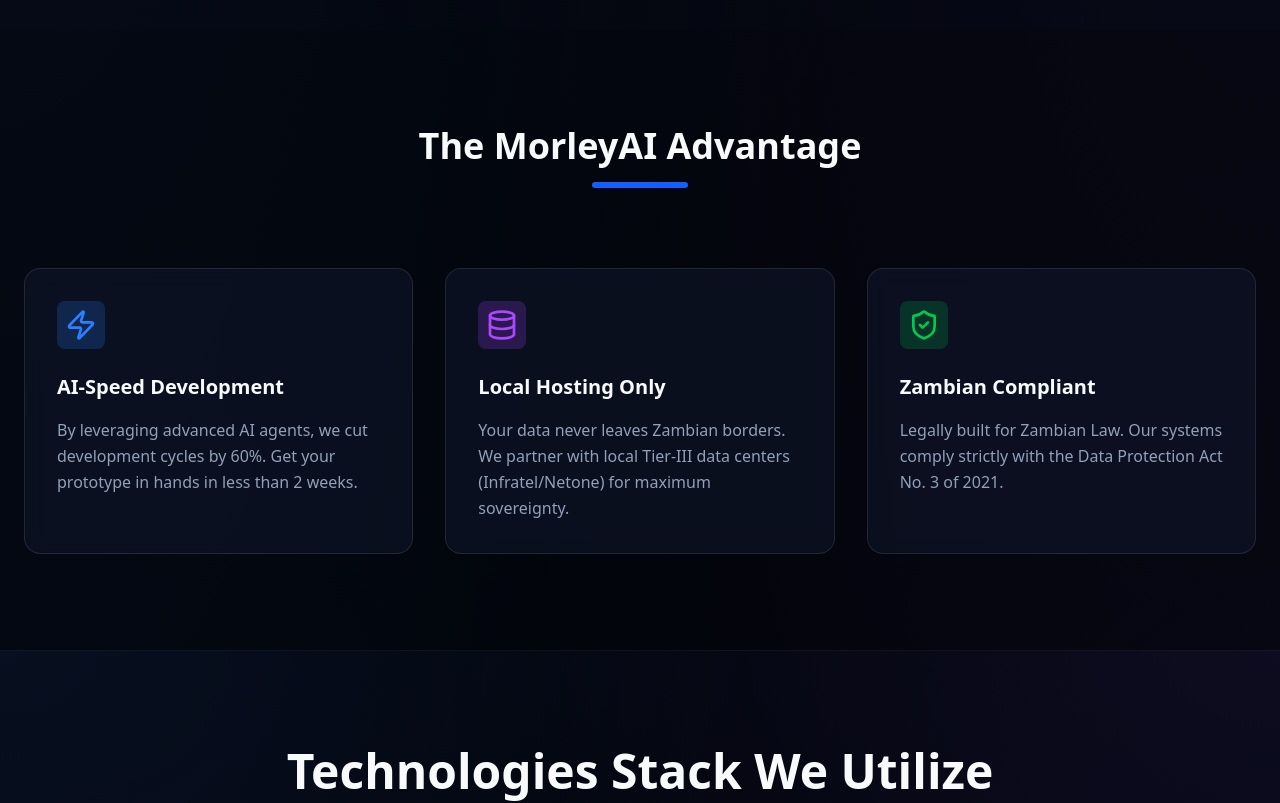
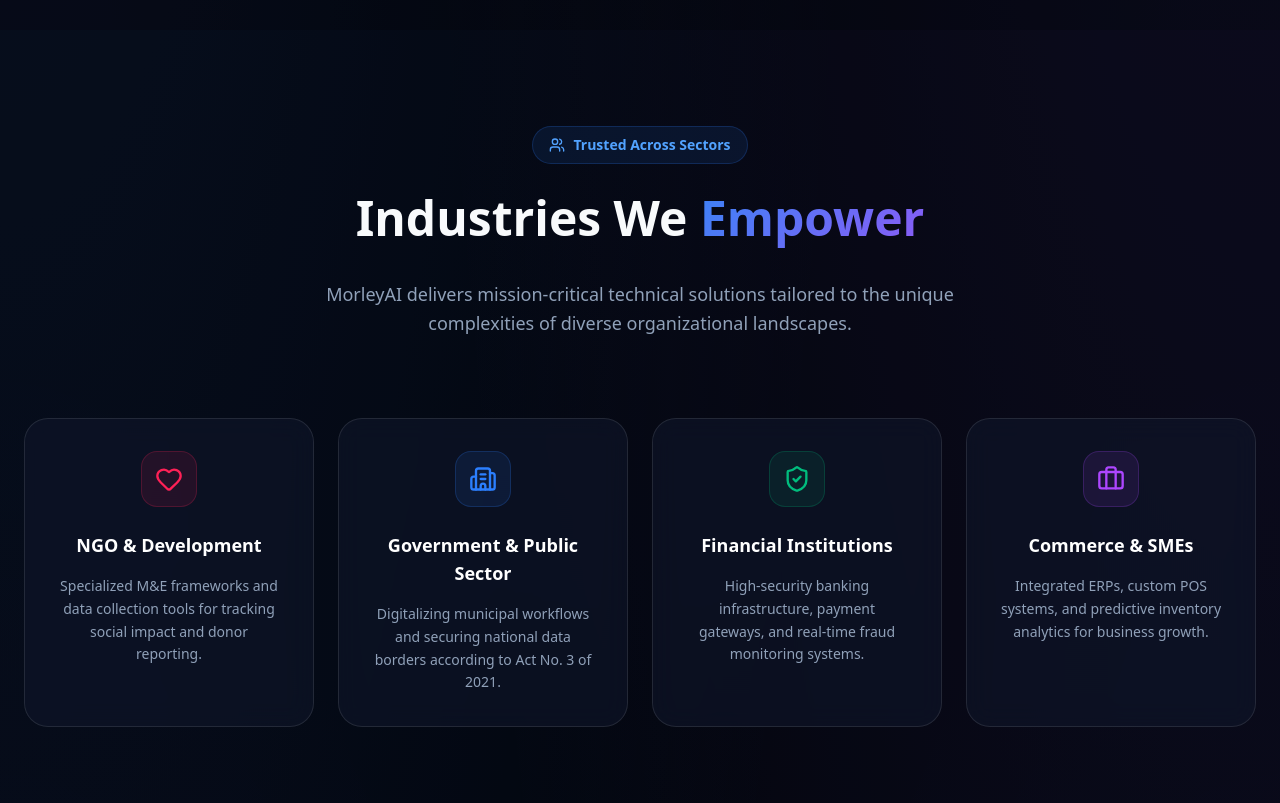
Before and after one commit to Morley020/MorleyAI, a Next.js app: page / in a window 1280 px wide. Shown: the part 1680-2483 px from the top of the page. Built offline with nearby package versions, Linux system fonts and the light colour scheme.

Commit message:
feat: clarify service pillars and add sector expertise component

```diff
--- a/src/app/page.tsx
+++ b/src/app/page.tsx
@@ -1,11 +1,12 @@
 "use client";
 
 import { motion } from "framer-motion";
-import { ArrowRight, Bot, Database, Zap, Cpu, Server, ShieldCheck, LayoutDashboard, Lock } from "lucide-react";
+import { ArrowRight, Bot, Cpu, Server, ShieldCheck, LayoutDashboard, Binary, Activity, Lock as LockIcon } from "lucide-react";
 import Link from "next/link";
 import TechStackMarquee from "@/components/TechStackMarquee";
 import PartnerNetwork from "@/components/PartnerNetwork";
 import ProjectShowcase from "@/components/ProjectShowcase";
+import SectorExpertise from "@/components/SectorExpertise";
 
 /**
  * HomePage Structure
@@ -82,6 +83,9 @@
       {/* Partner Logos Section */}
       <PartnerNetwork />
 
+      {/* Sector Expertise Section */}
+      <SectorExpertise />
+
       {/* Features Grid */}
       <section className="py-24 px-6 bg-black/50">
         <div className="max-w-7xl mx-auto">
@@ -91,33 +95,33 @@
           </div>
 
           <div className="grid grid-cols-1 md:grid-cols-3 gap-8">
-            <div className="p-8 rounded-2xl glass glow-hover transition-all">
-              <div className="w-12 h-12 bg-blue-500/20 rounded-lg flex items-center justify-center mb-6">
-                <Zap className="text-blue-500 w-8 h-8" />
+            <div className="p-8 rounded-[2rem] glass hover:border-blue-500/30 transition-all border border-white/5">
+              <div className="w-14 h-14 bg-blue-500/10 rounded-2xl flex items-center justify-center mb-6 border border-blue-500/20">
+                <Binary className="text-blue-500 w-8 h-8" />
               </div>
-              <h3 className="text-xl font-bold mb-4">AI-Speed Development</h3>
-              <p className="text-slate-400 leading-relaxed">
-                By leveraging advanced AI agents, we cut development cycles by 60%. Get your prototype in hands in less than 2 weeks.
+              <h3 className="text-xl font-bold mb-4 text-white">Software Engineering</h3>
+              <p className="text-slate-400 leading-relaxed text-sm">
+                Bespoke enterprise architecture built with AI velocity. We specialize in high-scale ERPs, Fintech, and custom organizational systems.
               </p>
             </div>
 
-            <div className="p-8 rounded-2xl glass glow-hover transition-all">
-              <div className="w-12 h-12 bg-purple-500/20 rounded-lg flex items-center justify-center mb-6">
-                <Database className="text-purple-500 w-8 h-8" />
+            <div className="p-8 rounded-[2rem] glass hover:border-rose-500/30 transition-all border border-white/5">
+              <div className="w-14 h-14 bg-rose-500/10 rounded-2xl flex items-center justify-center mb-6 border border-rose-500/20">
+                <ShieldCheck className="text-rose-500 w-8 h-8" />
               </div>
-              <h3 className="text-xl font-bold mb-4">Local Hosting Only</h3>
-              <p className="text-slate-400 leading-relaxed">
-                Your data never leaves Zambian borders. We partner with local Tier-III data centers (Infratel/Netone) for maximum sovereignty.
+              <h3 className="text-xl font-bold mb-4 text-white">Cyber Security</h3>
+              <p className="text-slate-400 leading-relaxed text-sm">
+                Elite offensive and defensive operations. We ensure Act No. 3 compliance and 100% data sovereignty through local Zambian hosting.
               </p>
             </div>
 
-            <div className="p-8 rounded-2xl glass glow-hover transition-all">
-              <div className="w-12 h-12 bg-green-500/20 rounded-lg flex items-center justify-center mb-6">
-                <ShieldCheck className="text-green-500 w-8 h-8" />
+            <div className="p-8 rounded-[2rem] glass hover:border-emerald-500/30 transition-all border border-white/5">
+              <div className="w-14 h-14 bg-emerald-500/10 rounded-2xl flex items-center justify-center mb-6 border border-emerald-500/20">
+                <Activity className="text-emerald-500 w-8 h-8" />
               </div>
-              <h3 className="text-xl font-bold mb-4">Zambian Compliant</h3>
-              <p className="text-slate-400 leading-relaxed">
-                Legally built for Zambian Law. Our systems comply strictly with the Data Protection Act No. 3 of 2021.
+              <h3 className="text-xl font-bold mb-4 text-white">Monitoring & Evaluation</h3>
+              <p className="text-slate-400 leading-relaxed text-sm">
+                Data-driven insight frameworks. We automate organizational reporting and impact analysis with advanced predictive ML agents.
               </p>
             </div>
           </div>
@@ -214,7 +218,7 @@
               <div className="absolute inset-0 bg-gradient-to-t from-[#0f172a] via-transparent to-transparent" />
               <div className="absolute inset-0 flex items-center justify-center">
                 <div className="p-4 bg-blue-600 rounded-full shadow-2xl animate-pulse">
-                  <Lock className="w-8 h-8 text-white" />
+                  <LockIcon className="w-8 h-8 text-white" />
                 </div>
               </div>
             </div>
--- a/src/app/services/page.tsx
+++ b/src/app/services/page.tsx
@@ -3,36 +3,36 @@
 import { motion } from "framer-motion";
 import Link from "next/link";
 import {
-    Code2,
     ShieldCheck,
-    BarChart3,
     ArrowRight,
-    CheckCircle2
+    CheckCircle2,
+    Binary,
+    Activity
 } from "lucide-react";
 import SecurityEcosystem from "@/components/SecurityEcosystem";
 import AgenticPipeline from "@/components/AgenticPipeline";
 
 const services = [
     {
-        title: "Defensive Cyber Ops",
-        description: "Beyond simple firewalls. We implement AI-driven Defensive Operations (SecOps) and real-time adversary detection.",
-        icon: ShieldCheck,
-        features: ["Managed Threat Hunting", "24/7 AI-Agent Monitoring", "Local Log Sovereignty", "Quantum-Resistant Encryption"],
+        title: "Software Engineering",
+        description: "Bespoke enterprise architecture engineered with AI-agentic velocity. From high-scale ERPs to specialized Fintech platforms, we build the engines of African industry.",
+        icon: Binary,
+        features: ["Scalable Microservices", "Agent-Assisted Coding", "Legacy System Integration", "Cloud-Native Infrastructure"],
         color: "blue"
     },
     {
-        title: "Predictive Intelligence",
-        description: "Transforming big data into strategic foresight. We build ML pipelines for sales, inventory, and market trend forecasting.",
-        icon: BarChart3,
-        features: ["Prophet Model Integration", "Automated KPI Generation", "Interactive Intelligence Dashboards", "Big Data Pipeline Ops"],
-        color: "purple"
+        title: "Cyber Security",
+        description: "Elite defensive operations that go beyond simple firewalls. We provide offensive security testing, real-time threat hunting, and 100% Zambian data sovereignty.",
+        icon: ShieldCheck,
+        features: ["VAPT & Red Teaming", "Zambia Act No. 3 Compliance", "AI-Driven Sentry Logs", "Data Sovereignty Vaults"],
+        color: "rose"
     },
     {
-        title: "Elite Enterprise Systems",
-        description: "Mission-critical software engineered with AI velocity. From ERPs to Fintech platforms, built on Zambian ground.",
-        icon: Code2,
-        features: ["High-Velocity Prototyping", "Scalable Microservices", "Zambian Compliance Ledger", "Tier-III Local Hosting"],
-        color: "green"
+        title: "Monitoring & Evaluation",
+        description: "Transforming organizational data into actionable intelligence. We build custom M&E frameworks that track impact, optimize resources, and drive evidence-based decisions.",
+        icon: Activity,
+        features: ["Real-time KPI Dashboards", "Field Data Collection", "Impact Analysis ML", "Organizational Reporting"],
+        color: "emerald"
     }
 ];
 
--- a/src/components/ProjectShowcase.tsx
+++ b/src/components/ProjectShowcase.tsx
@@ -1,7 +1,7 @@
 "use client";
 
 import { motion } from "framer-motion";
-import { ArrowRight, Shield, Database, Globe, Layers } from "lucide-react";
+import { ArrowRight, Shield, Globe, Layers } from "lucide-react";
 import Link from "next/link";
 
 const projects = [
@@ -14,7 +14,6 @@
         icon: Shield,
         color: "blue"
     },
-
     {
         title: "Service Watch",
         category: "Citizen Intelligence Hub",
@@ -50,7 +49,7 @@
                     </p>
                 </div>
 
-                <div className="grid grid-cols-1 lg:grid-cols-3 gap-8">
+                <div className="grid grid-cols-1 lg:grid-cols-2 gap-8 max-w-5xl mx-auto">
                     {projects.map((project, idx) => (
                         <motion.div
                             key={project.title}
--- /dev/null
+++ b/src/components/SectorExpertise.tsx
@@ -0,0 +1,84 @@
+"use client";
+
+import { motion } from "framer-motion";
+import {
+    Users,
+    Building2,
+    Heart,
+    ShieldCheck,
+    Briefcase
+} from "lucide-react";
+
+const sectors = [
+    {
+        name: "NGO & Development",
+        description: "Specialized M&E frameworks and data collection tools for tracking social impact and donor reporting.",
+        icon: Heart,
+        color: "rose"
+    },
+    {
+        name: "Government & Public Sector",
+        description: "Digitalizing municipal workflows and securing national data borders according to Act No. 3 of 2021.",
+        icon: Building2,
+        color: "blue"
+    },
+    {
+        name: "Financial Institutions",
+        description: "High-security banking infrastructure, payment gateways, and real-time fraud monitoring systems.",
+        icon: ShieldCheck,
+        color: "emerald"
+    },
+    {
+        name: "Commerce & SMEs",
+        description: "Integrated ERPs, custom POS systems, and predictive inventory analytics for business growth.",
+        icon: Briefcase,
+        color: "purple"
+    }
+];
+
+export default function SectorExpertise() {
+    return (
+        <section className="py-24 px-6 relative bg-black/30">
+            <div className="max-w-7xl mx-auto">
+                <div className="text-center mb-20">
+                    <motion.div
+                        initial={{ opacity: 0, scale: 0.9 }}
+                        whileInView={{ opacity: 1, scale: 1 }}
+                        className="inline-flex items-center gap-2 px-4 py-2 rounded-full bg-blue-500/10 text-blue-400 text-sm font-bold border border-blue-500/20 mb-6"
+                    >
+                        <Users className="w-4 h-4" />
+                        <span>Trusted Across Sectors</span>
+                    </motion.div>
+                    <h2 className="text-4xl md:text-5xl font-black mb-8 leading-tight">
+                        Industries We <span className="text-gradient">Empower</span>
+                    </h2>
+                    <p className="text-slate-400 text-lg max-w-2xl mx-auto leading-relaxed">
+                        MorleyAI delivers mission-critical technical solutions tailored to the unique complexities of
+                        diverse organizational landscapes.
+                    </p>
+                </div>
+
+                <div className="grid grid-cols-1 md:grid-cols-2 lg:grid-cols-4 gap-6">
+                    {sectors.map((sector, idx) => (
+                        <motion.div
+                            key={sector.name}
+                            initial={{ opacity: 0, y: 20 }}
+                            whileInView={{ opacity: 1, y: 0 }}
+                            viewport={{ once: true }}
+                            transition={{ delay: idx * 0.1 }}
+                            className="glass p-8 rounded-3xl border border-white/5 hover:border-blue-500/30 transition-all group text-center"
+                        >
+                            <div className={`w-14 h-14 rounded-2xl bg-${sector.color}-500/10 flex items-center justify-center mx-auto mb-6 border border-${sector.color}-500/20 group-hover:scale-110 transition-transform`}>
+                                <sector.icon className={`w-7 h-7 text-${sector.color}-500`} />
+                            </div>
+                            <h3 className="text-lg font-bold text-white mb-4">{sector.name}</h3>
+                            <p className="text-sm text-slate-400 leading-relaxed">
+                                {sector.description}
+                            </p>
+                        </motion.div>
+                    ))}
+                </div>
+            </div>
+        </section>
+    );
+}
```
